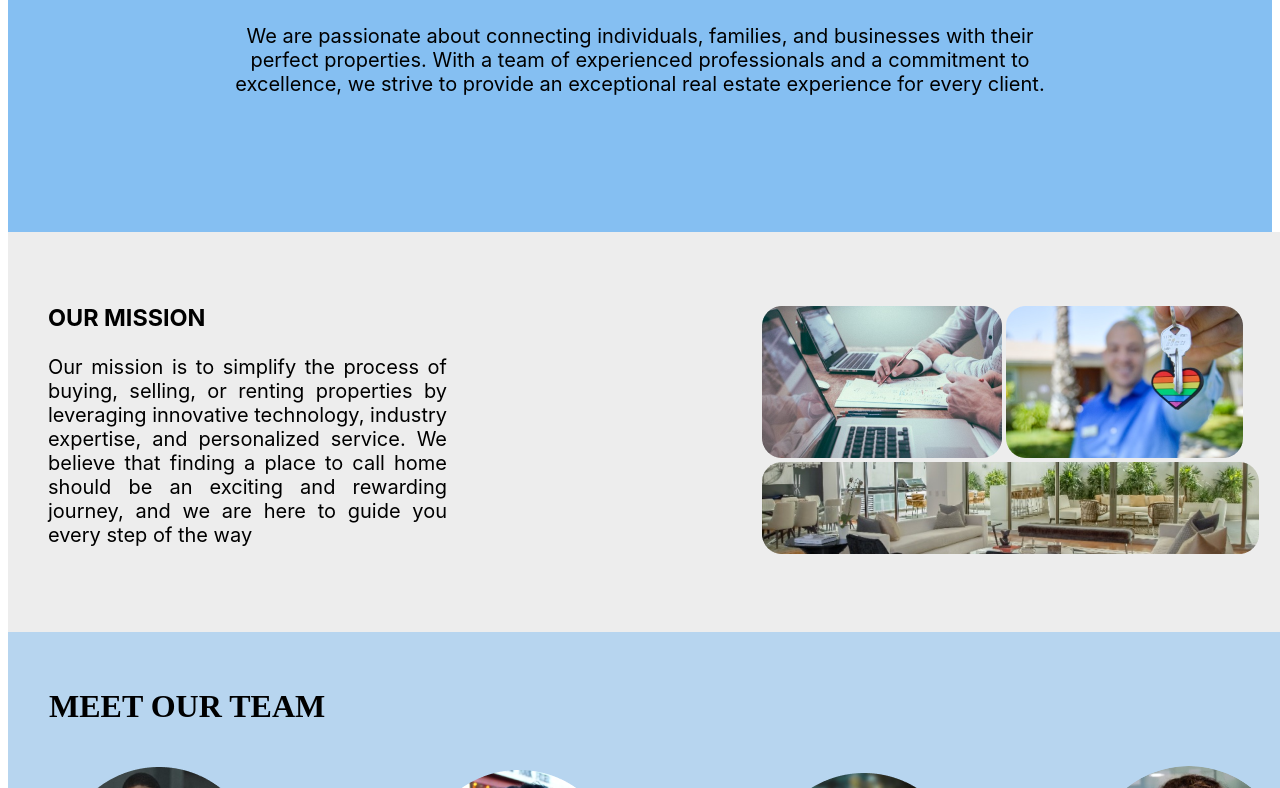
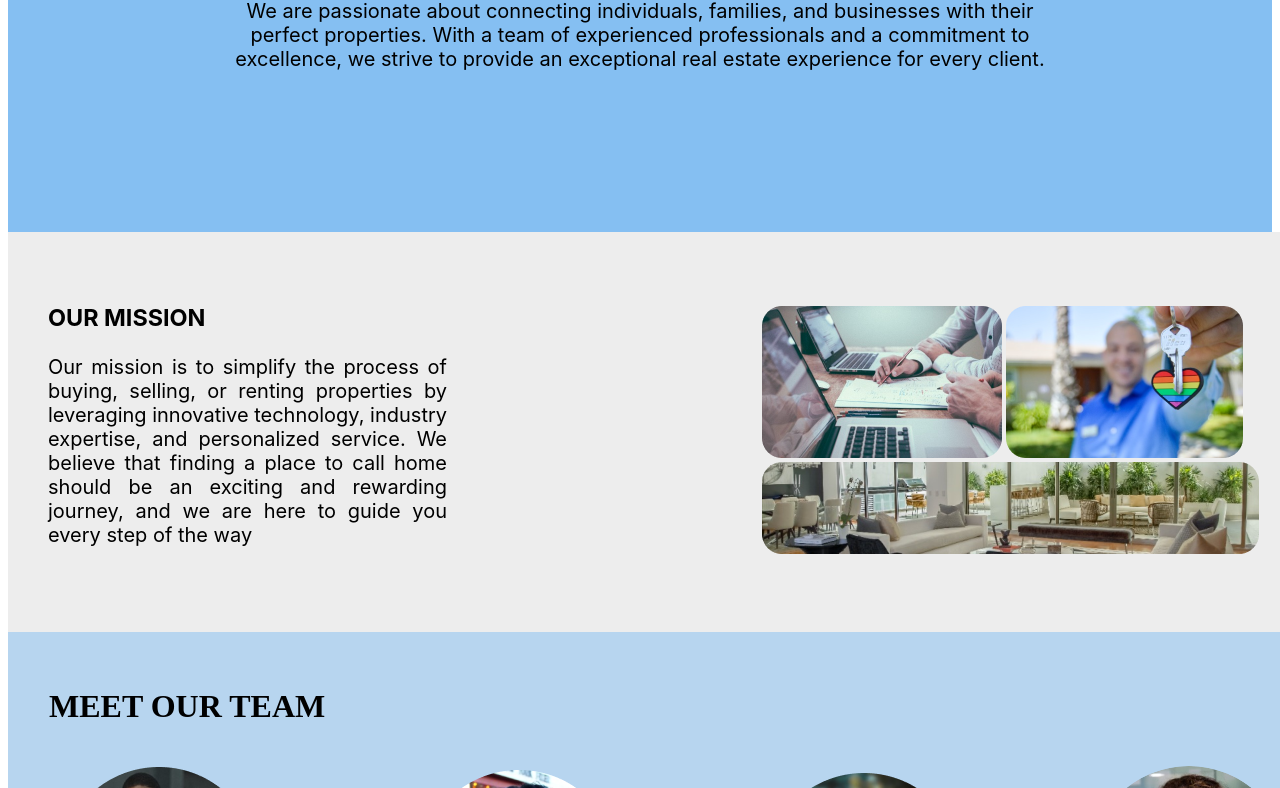
Before and after one commit to Davilla12/upskill-project-Regal-Realty, a plain HTML site: page About.html in a window 1280 px wide. Shown: the part 312-1100 px from the top of the page. Drawn offline with Linux system fonts and the light colour scheme.

Commit message:
Add files via upload

```diff
--- a/About.html
+++ b/About.html
@@ -14,7 +14,7 @@
   </div>
  <div class="firstdiv">
     <h3 class="about">ABOUT US</h3>
-   <p >We are passionate about connecting individuals, families, and businesses with their perfect properties. With a team of experienced professionals and a commitment to excellence, we strive to provide an exceptional real estate experience for every client.</p>
+   <p class="passionate">We are passionate about connecting individuals, families, and businesses with their perfect properties. With a team of experienced professionals and a commitment to excellence, we strive to provide an exceptional real estate experience for every client.</p>
   </div>
 
   <div class="seconddiv">
--- a/style.css
+++ b/style.css
@@ -120,6 +120,9 @@ font-size: 32px;
 font-style: normal;
 font-weight: 700;
 line-height: normal;
+}
+.passionate{
+  margin-top: -30px;
 }
 
 .seconddiv{
```
